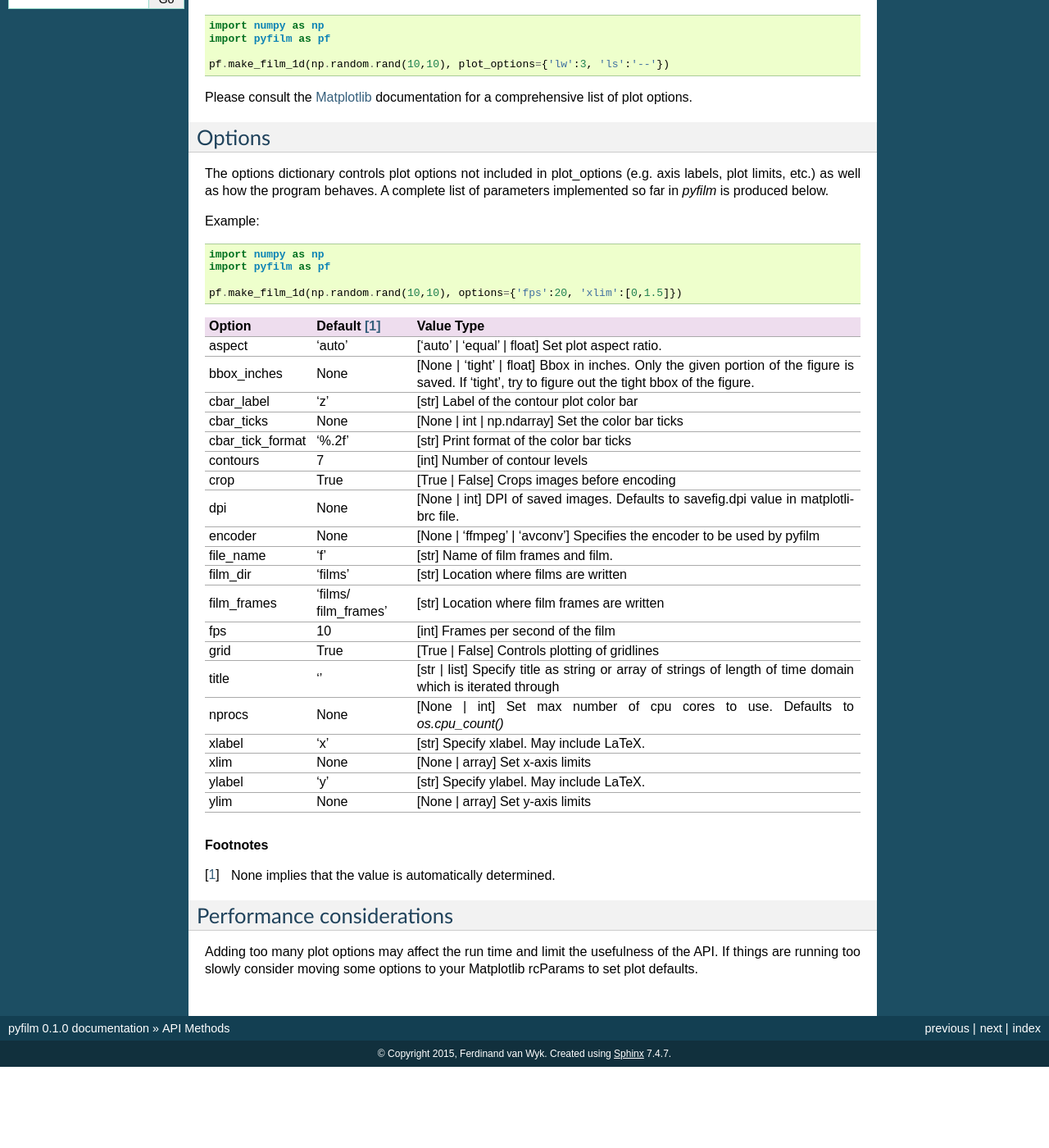
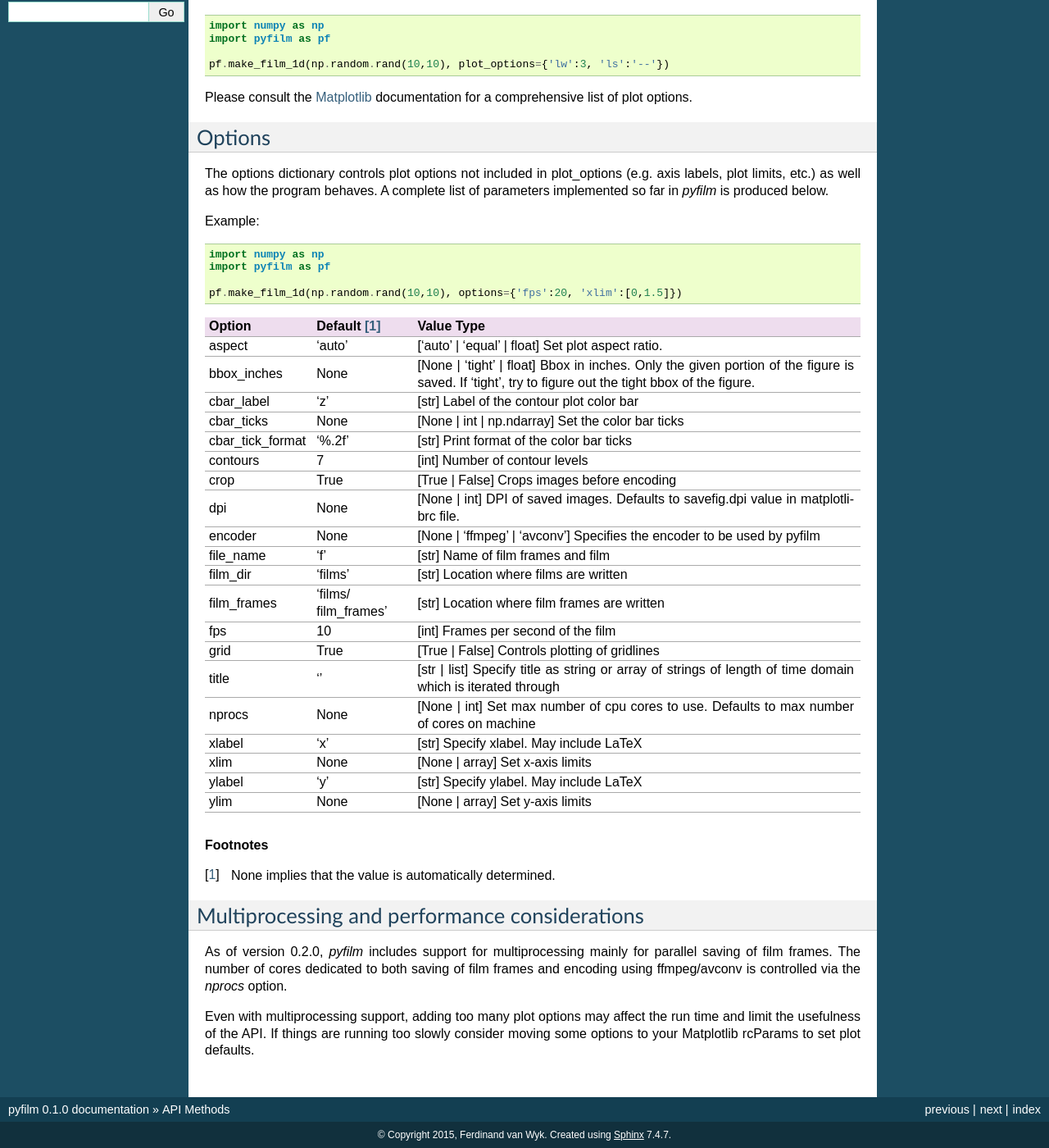
Before and after one commit to ferdinandvanwyk/pyfilm, a Sphinx documentation site: the page built from docs/source/api_methods.rst, in a window 1280 px wide and 1400 px high, scrolled down 378 px. Shown: the whole window at 82% size. Built offline with Sphinx 7.4.7, drawn with Linux system fonts in a browser that asks for light colours; before the commit the page ends 1679 px from its top, so only the background shows below that; some of the changed text lies outside the part shown.

Commit message:
add multiprocessing to 2D plots

```diff
--- a/docs/source/api_methods.rst
+++ b/docs/source/api_methods.rst
@@ -61,7 +61,7 @@ dpi              None            [None | int] DPI of saved images. Defaults to
                                  savefig.dpi value in matplotlibrc file.
 encoder          None            [None | 'ffmpeg' | 'avconv'] Specifies the
                                  encoder to be used by pyfilm
-file_name        'f'             [str] Name of film frames and film.
+file_name        'f'             [str] Name of film frames and film
 film_dir         'films'         [str] Location where films are written
 film_frames      'films/         [str] Location where film frames are written
                  film_frames'
@@ -71,10 +71,11 @@ title            ''              [str | list] Specify title as string or array
                                  of strings of length of time domain which is
                                  iterated through
 nprocs           None            [None | int] Set max number of cpu cores to
-                                 use. Defaults to `os.cpu_count()`
-xlabel           'x'             [str] Specify xlabel. May include LaTeX.
+                                 use. Defaults to max number of cores on
+                                 machine
+xlabel           'x'             [str] Specify xlabel. May include LaTeX
 xlim             None            [None | array] Set x-axis limits
-ylabel           'y'             [str] Specify ylabel. May include LaTeX.
+ylabel           'y'             [str] Specify ylabel. May include LaTeX
 ylim             None            [None | array] Set y-axis limits
 ================ =============== ==============================================
 
@@ -82,9 +83,14 @@ ylim             None            [None | array] Set y-axis limits
 
 .. [#f1] None implies that the value is automatically determined.
 
-Performance considerations
---------------------------
+Multiprocessing and performance considerations
+----------------------------------------------
 
-Adding too many plot options may affect the run time and limit the usefulness
-of the API. If things are running too slowly consider moving some options to
-your Matplotlib rcParams to set plot defaults.
+As of version 0.2.0, *pyfilm* includes support for multiprocessing mainly for
+parallel saving of film frames. The number of cores dedicated to both saving of
+film frames and encoding using ffmpeg/avconv is controlled via the `nprocs`
+option.
+
+Even with multiprocessing support, adding too many plot options may affect the
+run time and limit the usefulness of the API. If things are running too slowly
+consider moving some options to your Matplotlib rcParams to set plot defaults.
--- a/docs/source/getting_started.rst
+++ b/docs/source/getting_started.rst
@@ -51,13 +51,11 @@ Python dependencies
 * matplotlib_
 * pillow_
 * py-cpuinfo_
-* clint_
 
 .. _numpy: http://www.numpy.org/
 .. _matplotlib: http://matplotlib.org/
 .. _pillow: https://python-pillow.github.io/
 .. _py-cpuinfo: https://github.com/workhorsy/py-cpuinfo
-.. _clint: https://github.com/kennethreitz/clint
 
 A complete list is found in the requirements.txt file and is installed by
 running:
--- a/requirements.txt
+++ b/requirements.txt
@@ -12,6 +11,7 @@ numpydoc==0.5
 pandas==0.16.2
 Pillow==2.9.0
 py==1.4.30
+py-cpuinfo==0.1.6
 Pygments==2.0.2
 pyparsing==2.0.3
 pytest==2.7.2
--- a/setup.py
+++ b/setup.py
@@ -18,7 +18,6 @@ setup(
         'matplotlib>1.4',
         'py-cpuinfo>0.1',
         'Pillow>2.8',
-        'clint>0.4',
     ],
     classifiers=[
     "Development Status :: 3 - Alpha",
@@ -30,7 +29,8 @@ setup(
     "Operating System :: MacOS",
     "Operating System :: POSIX",
     "Operating System :: Unix",
-   "Intended Audience :: Developers",
-   "Intended Audience :: Science/Research",
+    "Intended Audience :: Developers",
+    "Intended Audience :: Science/Research",
+    "Topic :: Multimedia :: Video"
     ],
 )
```
Also changed, not shown: other parts of requirements.txt (+0 -1 lines), 2 other files.
